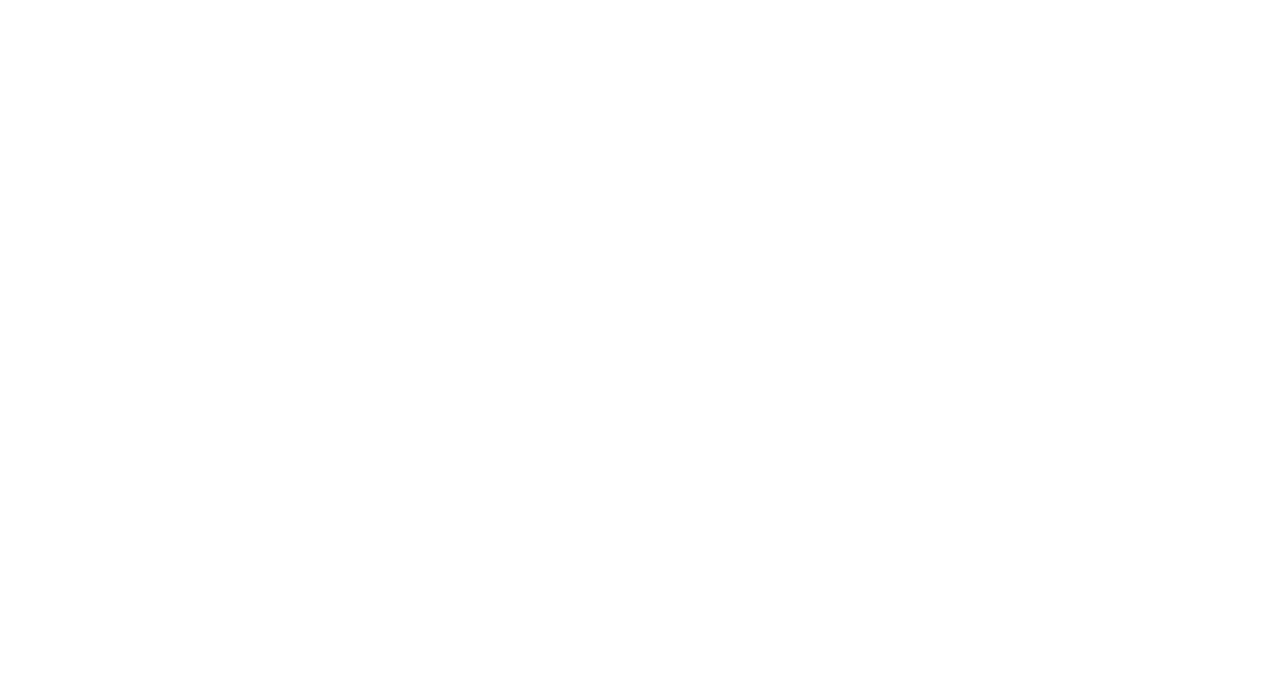
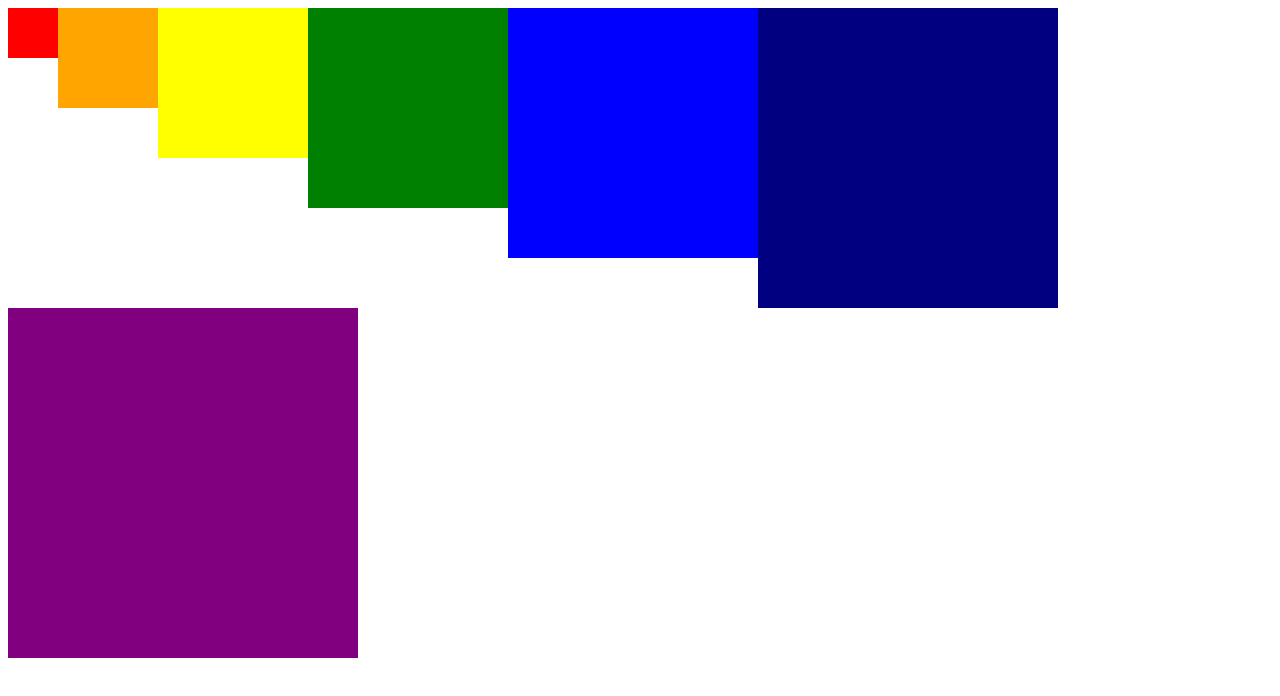
Before and after one commit to Harimad/sesacFE, a React (Create React App) app in the folder react/react-app/: page / in a window 1280 px wide. Shown: the top 696 px of the page. Built offline with nearby package versions, Linux system fonts and the light colour scheme.

Commit message:
file changed

```diff
--- a/react/react-app/package.json
+++ b/react/react-app/package.json
@@ -3,9 +3,13 @@
   "version": "0.1.0",
   "private": true,
   "dependencies": {
+    "@emotion/react": "^11.10.5",
+    "@emotion/styled": "^11.10.5",
+    "@mui/material": "^5.10.15",
     "@testing-library/jest-dom": "^5.16.5",
     "@testing-library/react": "^13.4.0",
     "@testing-library/user-event": "^13.5.0",
+    "node-sass": "^7.0.3",
     "react": "^18.2.0",
     "react-dom": "^18.2.0",
     "react-scripts": "5.0.1",
--- a/react/react-app/src/App.js
+++ b/react/react-app/src/App.js
@@ -1,7 +1,18 @@
 import React from 'react'
+import './components/1130Problem/Problem1.scss'
 
 const App = () => {
-  return <div></div>
+  return (
+    <div className="parent">
+      <div className="child1"></div>
+      <div className="child2"></div>
+      <div className="child3"></div>
+      <div className="child4"></div>
+      <div className="child5"></div>
+      <div className="child6"></div>
+      <div className="child7"></div>
+    </div>
+  )
 }
 
 export default App
```
Also changed, not shown: react/react-app/src/App.css (+8 -0 lines), react/react-app/src/components/App/1124App.js (deleted, +0 -48 lines), react/react-app/public/images/frog.png (added), 1 other file (tests, documents, lock files or other folders).
